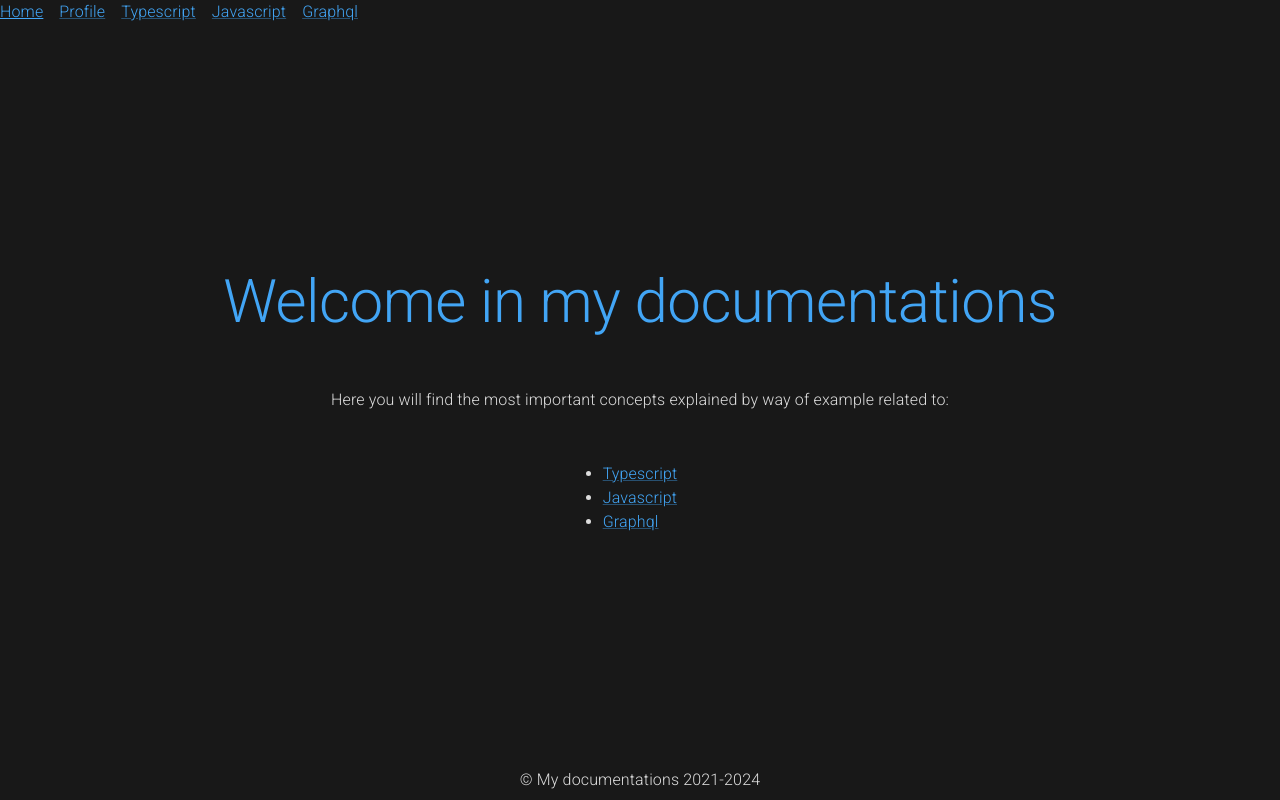
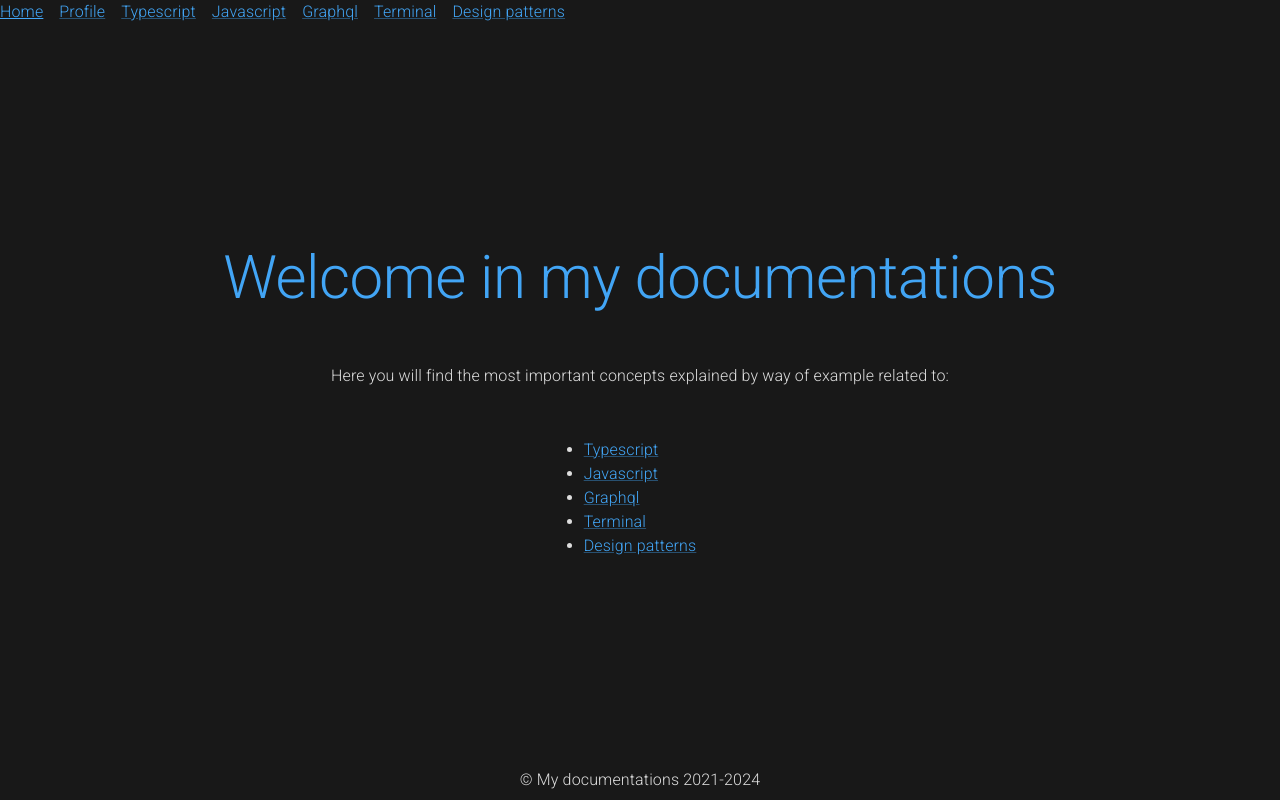
Before and after one commit to MateuszMG/my_documentations, a Next.js app: page / in a window 1280 px wide. Built offline with nearby package versions, Linux system fonts and the light colour scheme.

Commit message:
add new AvailableCategories

```diff
--- a/src/const.ts
+++ b/src/const.ts
@@ -1,8 +1,16 @@
-export type AvailableCategories = 'javascript' | 'typescript' | 'graphql';
+export type AvailableCategories =
+  | 'javascript'
+  | 'typescript'
+  | 'graphql'
+  | 'terminal'
+  | 'design patterns';
+
 export const availableCategories: AvailableCategories[] = [
   'typescript',
   'javascript',
   'graphql',
+  'terminal',
+  'design patterns',
 ];
 
 export const availableCategoryOptions: Option[] = availableCategories.map(
```
